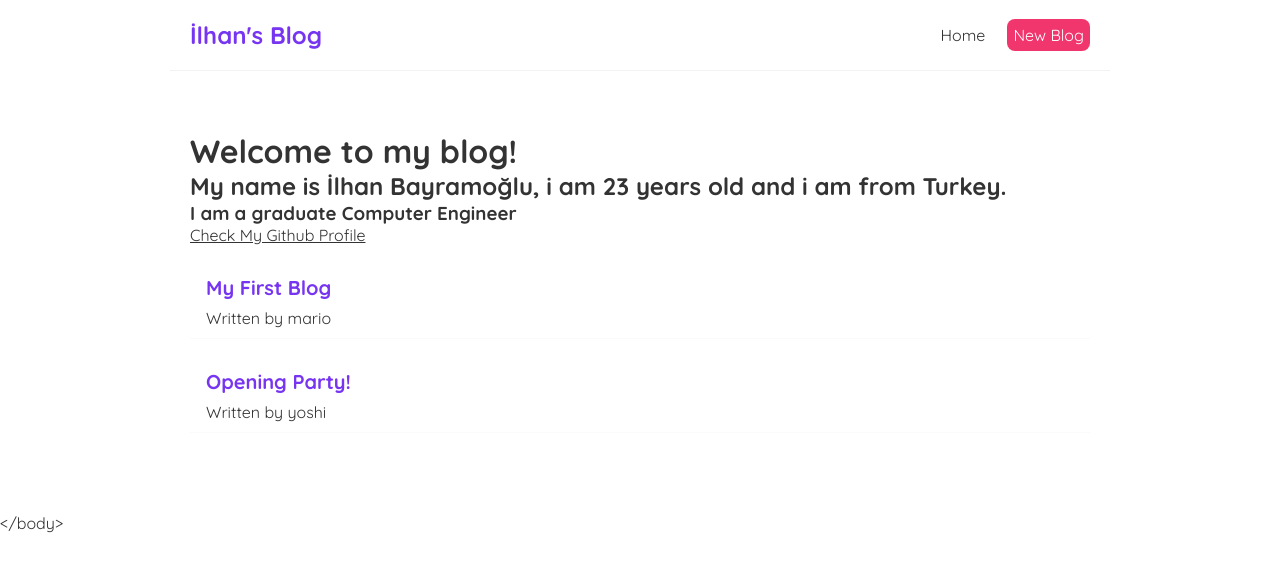
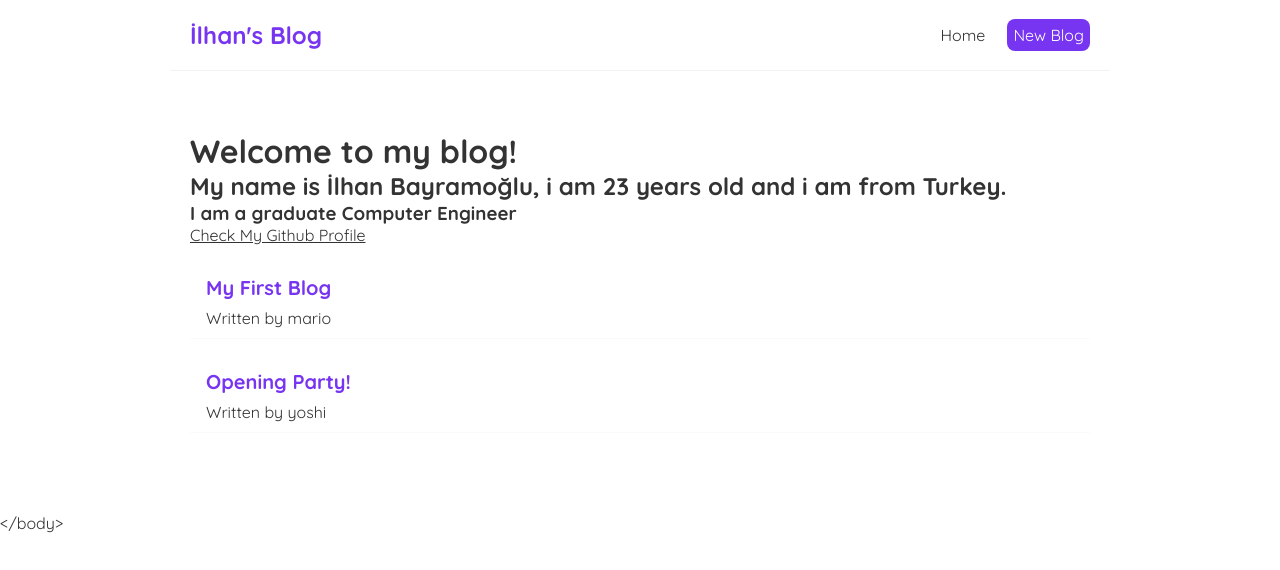
Before and after one commit to ilhan0909/ReactJs-Blog, a React (Create React App) app: page / in a window 1280 px wide. Shown: the top 570 px of the page. Built offline with nearby package versions, Linux system fonts and the light colour scheme; data requests are answered from the project's data file.

Commit message:
changed new blog navbar color

```diff
--- a/src/Navbar.js
+++ b/src/Navbar.js
@@ -8,7 +8,7 @@ const Navbar = () => {
                 <Link to="/">Home</Link>
                 <Link to="/create" style={{
                     color: "white",
-                    backgroundColor: "#f1356d",
+                    backgroundColor: "#7735f1",
                     borderRadius: '8px'
                 }}>New Blog</Link>
             </div>
```
